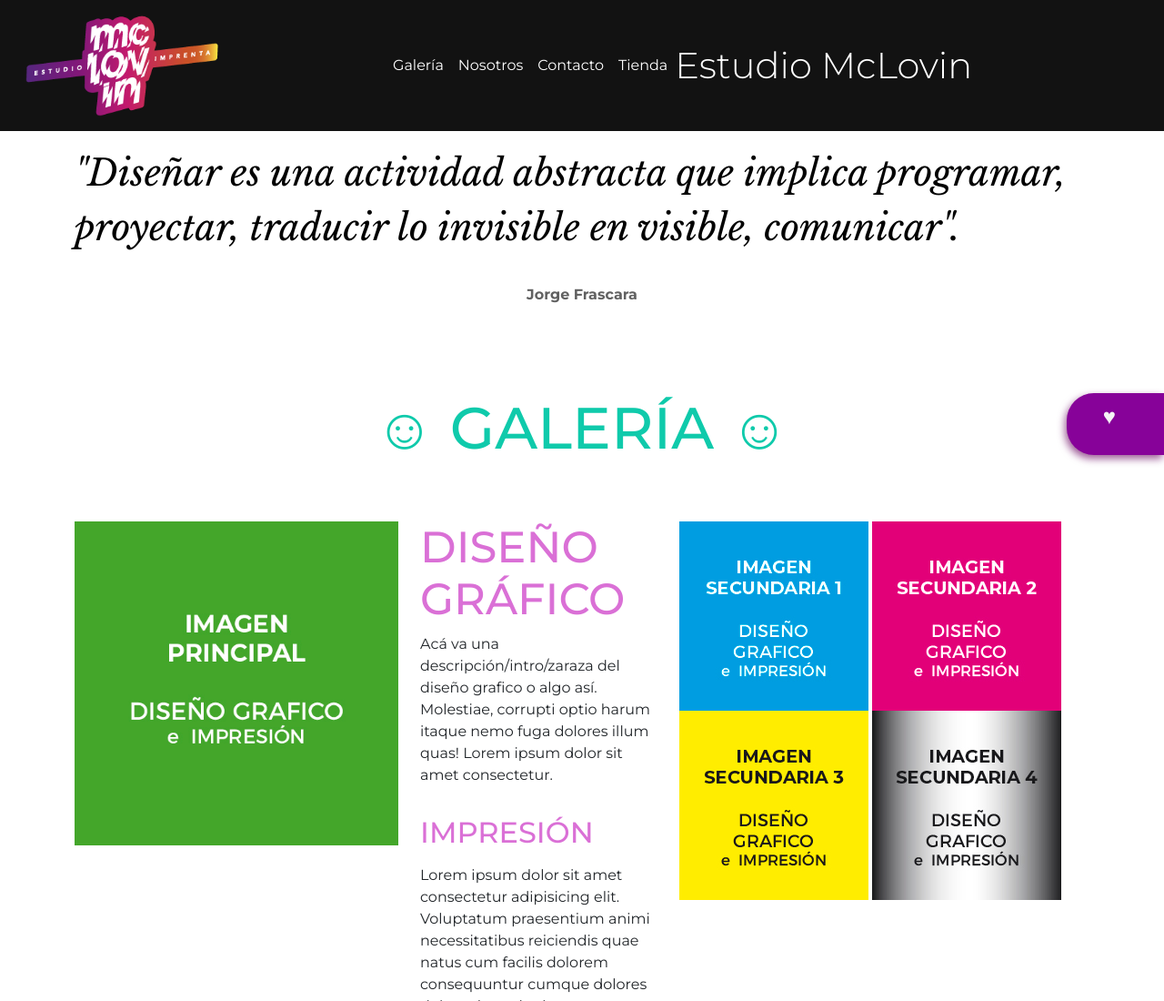
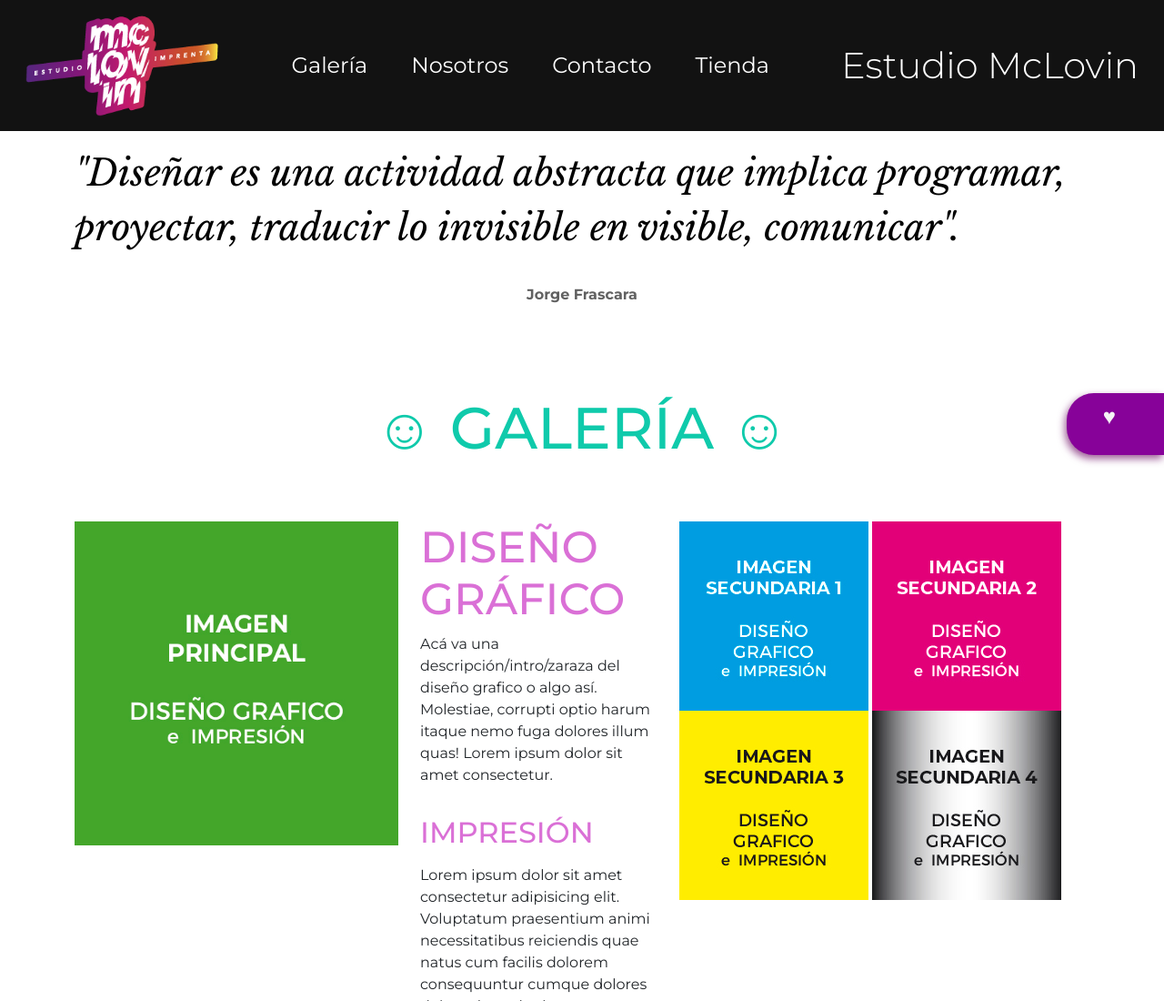
Before and after one commit to EstefaniaPastormerlo/ProyectoCoderDW, a website: page index.html in a window 1280 px wide. Shown: the top 1100 px of the page at 91% size. Drawn offline with nearby package versions, Linux system fonts and the light colour scheme.

Commit message:
navbar adjustment

```diff
--- a/index.html
+++ b/index.html
@@ -44,23 +44,23 @@
           <span class="navbar-toggler-icon"></span>
         </button> <!-- button: Hamburguesa para el Responsive-->
         <div class="collapse navbar-collapse" id="navbarNav">
-          <ul class="navbar-nav nav-centrado">
-            <li class="nav-item">
+          <ul class="navbar-nav">
+            <li class="nav-item li-margin">
               <a class="nav-link active text-white" aria-current="page" href="galeria.html">Galería</a>
             </li>
-            <li class="nav-item">
+            <li class="nav-item li-margin">
               <a class="nav-link text-white" href="#nosotros">Nosotros</a>
             </li>
-            <li class="nav-item">
+            <li class="nav-item li-margin">
               <a class="nav-link text-white" href="contacto.html">Contacto</a>
             </li>
             <li class="nav-item">
               <a class="nav-link text-white" href="#tienda">Tienda</a>
             </li>
-            <li class="display-6 text-white">
-              Estudio McLovin
-            </li>
           </ul>
+        </div>
+        <div class="display-6 text-white">
+          Estudio McLovin
         </div>
       </div>
     </nav>
--- a/scss/components/_header.scss
+++ b/scss/components/_header.scss
@@ -6,14 +6,13 @@ header {
     .logo-nav {
         height: 7rem;
     }
-    .nav-centrado {
-        display: flex;
-        justify-content: space-between;
-        align-items: center;
-    }
     #navbarNav {
         display: flex;
         justify-content: space-around;
         align-items: center;
+        font-size: 1.5rem;
+    }
+    .li-margin {
+        margin-right: 2rem;
     }
 } /* FIN HEADER */
```
Also changed, not shown: scss/styles.css, 2 other files.
